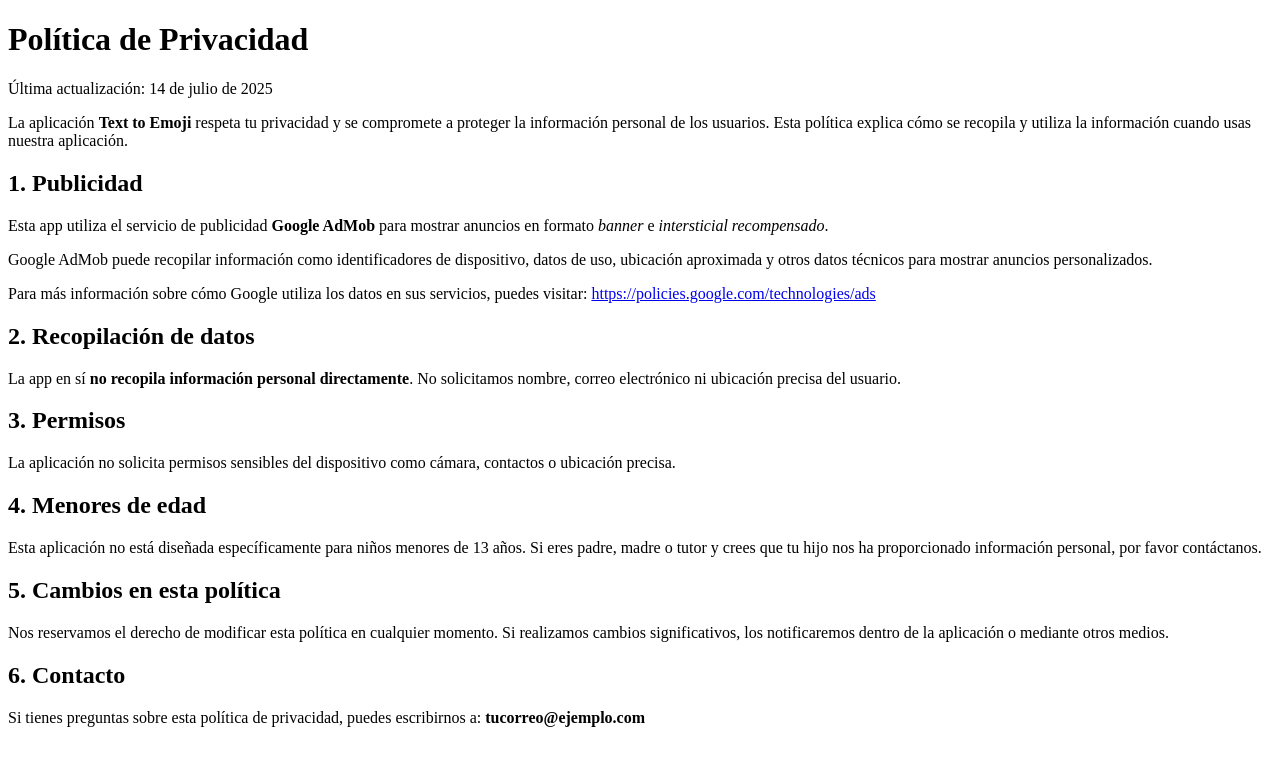
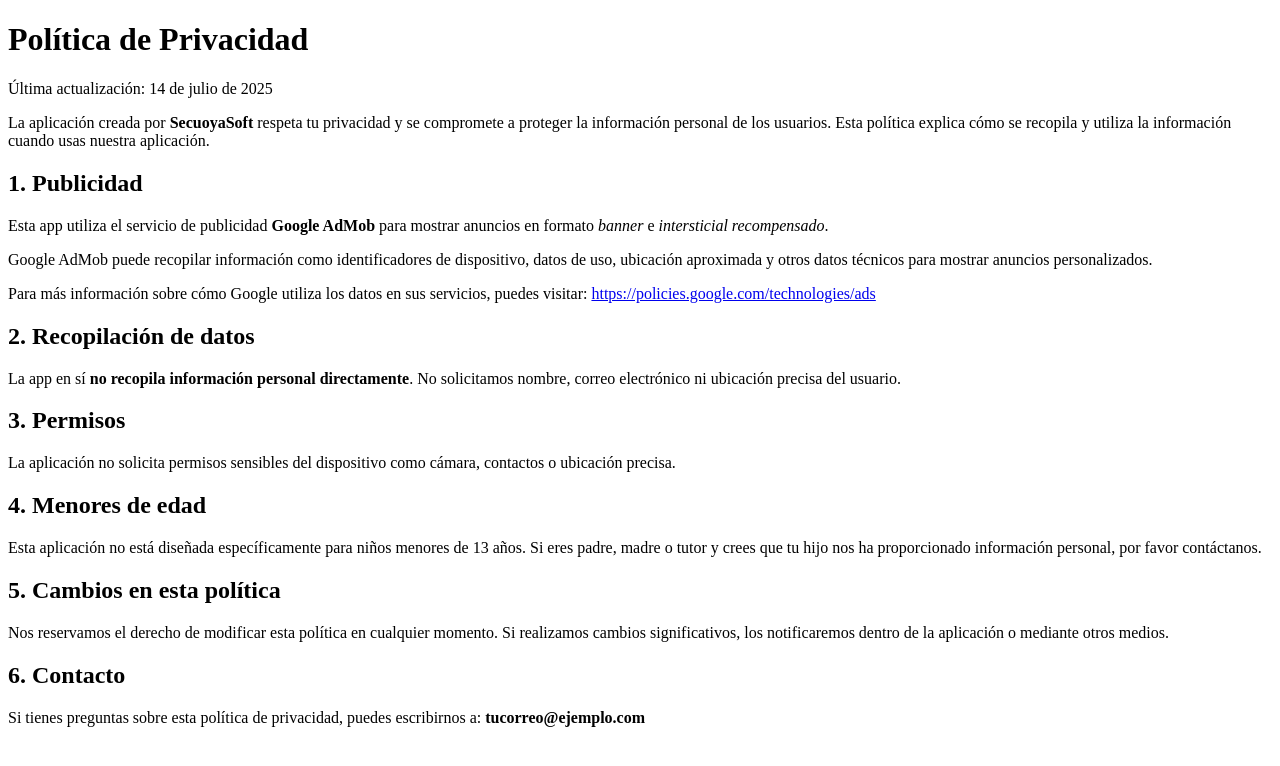
Before and after one commit to andresdrc/andresdrc.github.io, a plain HTML site: page index.html in a window 1280 px wide. Drawn offline with Linux system fonts and the light colour scheme.

Commit message:
Update index.html
cambio nombre de la app

```diff
--- a/index.html
+++ b/index.html
@@ -8,7 +8,7 @@
   <h1>Política de Privacidad</h1>
   <p>Última actualización: 14 de julio de 2025</p>
 
-  <p>La aplicación <strong>Text to Emoji</strong> respeta tu privacidad y se compromete a proteger la información personal de los usuarios. Esta política explica cómo se recopila y utiliza la información cuando usas nuestra aplicación.</p>
+  <p>La aplicación creada por <strong>SecuoyaSoft</strong> respeta tu privacidad y se compromete a proteger la información personal de los usuarios. Esta política explica cómo se recopila y utiliza la información cuando usas nuestra aplicación.</p>
 
   <h2>1. Publicidad</h2>
   <p>Esta app utiliza el servicio de publicidad <strong>Google AdMob</strong> para mostrar anuncios en formato <em>banner</em> e <em>intersticial recompensado</em>.</p>
```
